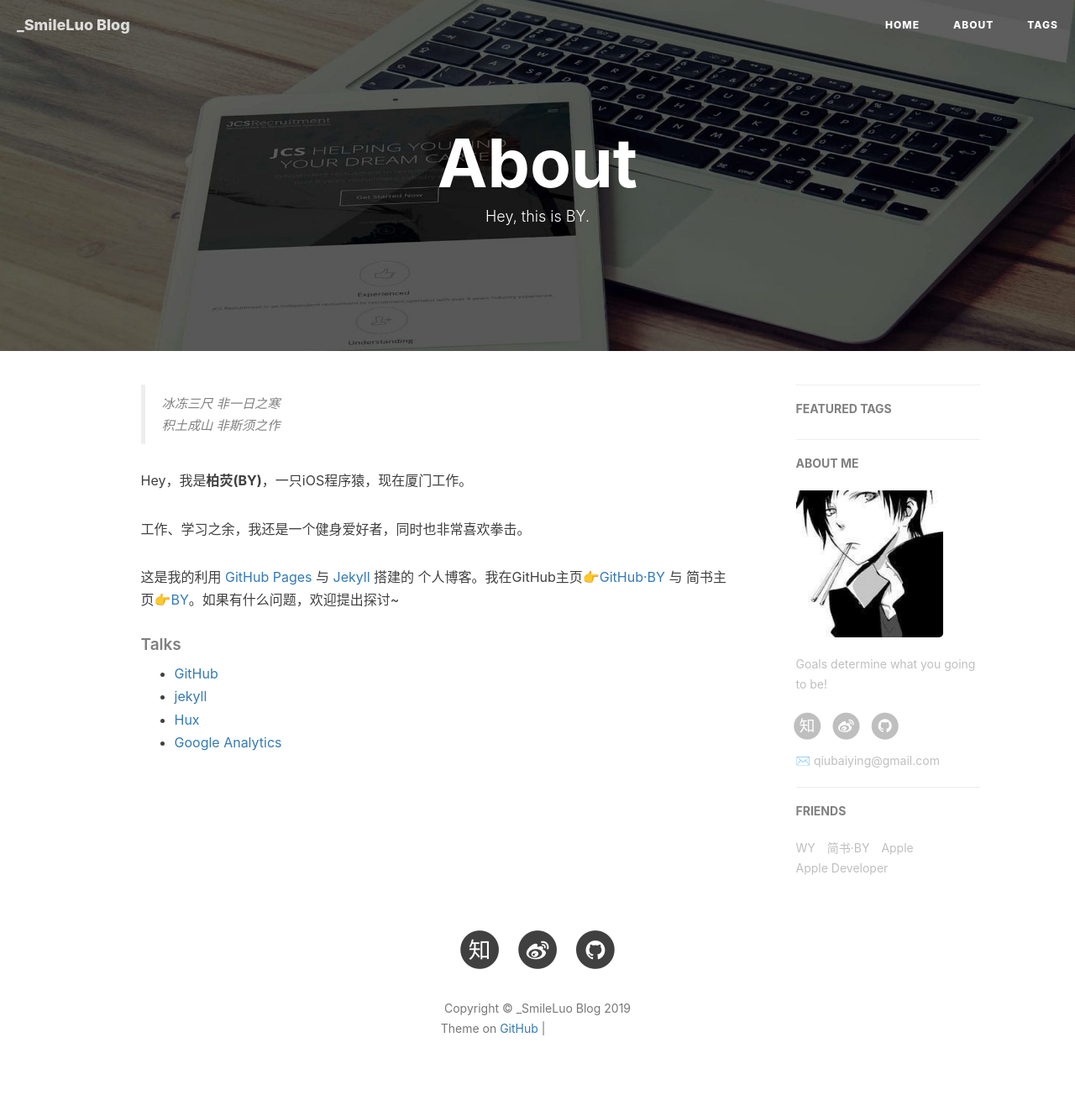
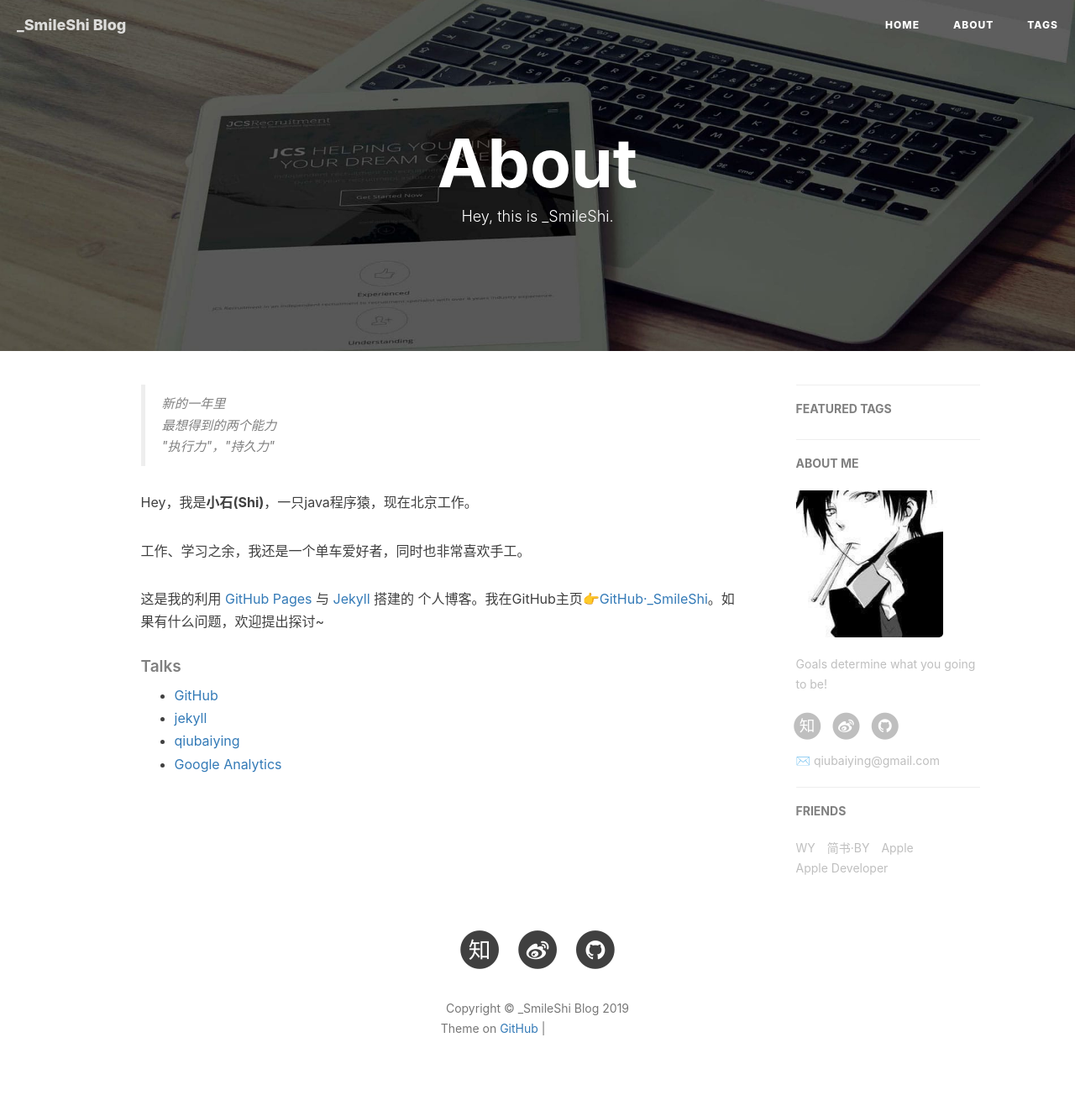
Before and after one commit to sjk-wt/sjk-wt.github.io, a Jekyll site: the page built from about.html, in a window 1280 px wide. Shown: the whole page at 84% size. Built offline with Jekyll 4.4.1, drawn with Linux system fonts in a browser that asks for light colours; nearby versions of some CDN libraries; comment, search, counter and statistics services are not loaded; grey boxes are pictures that could not be loaded.

Commit message:
about.html

```diff
--- a/_config.yml
+++ b/_config.yml
@@ -1,10 +1,10 @@
 # Site settings
-title: _SmileLuo Blog
-SEOTitle: 小猪的博客 | _SmileLuo Blog
+title: _SmileShi Blog
+SEOTitle: 小石的博客 | _SmileShi Blog
 header-img: img/post-bg-desk.jpg
 email: qiubaiying@gmail.com
 description: "Every failure is leading towards success."
-keyword: "_SmileLuo, _SmileLuo Blog, 小猪的博客, sjk-wt, 小猪, 罗妹"
+keyword: "_SmileShi, _SmileShi Blog, 小石的博客, sjk-wt, 小猪, 罗妹"
 url: "http://sjk-wt.github.io"          # your host, for absolute URL
 baseurl: ""      # for example, '/blog' if your blog hosted on 'host/blog'
 github_repo: "https://github.com/qiubaiying/qiubaiying.github.io.git" # you code repository
--- a/about.html
+++ b/about.html
@@ -1,7 +1,7 @@
 ---
 layout: page
 title: "About"
-description: "Hey, this is BY."
+description: "Hey, this is _SmileShi."
 header-img: "img/post-bg-rwd.jpg"
 ---
 
@@ -15,14 +15,17 @@ header-img: "img/post-bg-rwd.jpg"
 <div class="zh post-container">
 
     <!--copied from markdown -->
-    <blockquote><p>冰冻三尺 非一日之寒<br>
-    积土成山 非斯须之作</p></blockquote>
+    <blockquote>
+		<p>新的一年里<br>
+		最想得到的两个能力<br>
+		"执行力"，"持久力"</p>
+	</blockquote>
 
-    <p>Hey，我是<strong>柏荧(BY)</strong>，一只iOS程序猿，现在厦门工作。</p>
+    <p>Hey，我是<strong>小石(Shi)</strong>，一只java程序猿，现在北京工作。</p>
 
-    <p>工作、学习之余，我还是一个健身爱好者，同时也非常喜欢拳击。</p>
+    <p>工作、学习之余，我还是一个单车爱好者，同时也非常喜欢手工。</p>
 
-    <p>这是我的利用 <a href="https://pages.github.com/">GitHub Pages</a> 与 <a href="http://jekyll.com.cn/">Jekyll</a> 搭建的 个人博客。我在GitHub主页<a href="https://github.com/qiubaiying">👉GitHub·BY</a> 与 简书主页<a href="https://http://www.jianshu.com/u/e71990ada2fd">👉BY</a>。如果有什么问题，欢迎提出探讨~</p>
+    <p>这是我的利用 <a href="https://pages.github.com/">GitHub Pages</a> 与 <a href="http://jekyll.com.cn/">Jekyll</a> 搭建的 个人博客。我在GitHub主页<a href="https://sjk-wt.github.io">👉GitHub·_SmileShi</a>。如果有什么问题，欢迎提出探讨~</p>
 
     <p></p>
 
@@ -31,7 +34,7 @@ header-img: "img/post-bg-rwd.jpg"
     <ul>
         <li><a href="https://github.com">GitHub</a></li>
         <li><a href="http://jekyll.com.cn/">jekyll</a></li>
-        <li><a href="http://huangxuan.me/">Hux</a></li>
+        <li><a href="http://qiubaiying.top/">qiubaiying</a></li>
         <li><a href="https://analytics.google.com/analytics">Google Analytics</a></li>
     </ul>
 </div>
```
